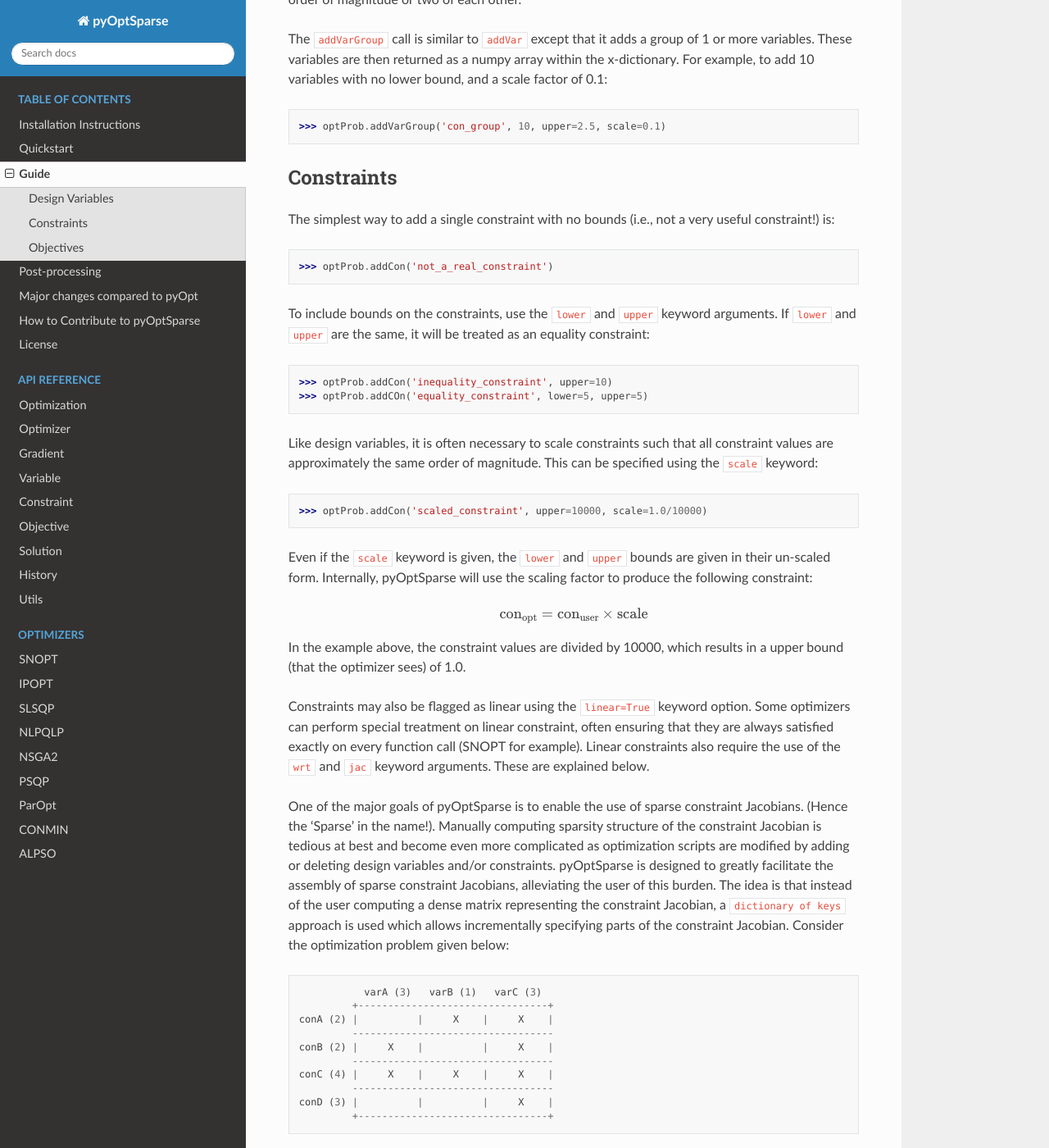
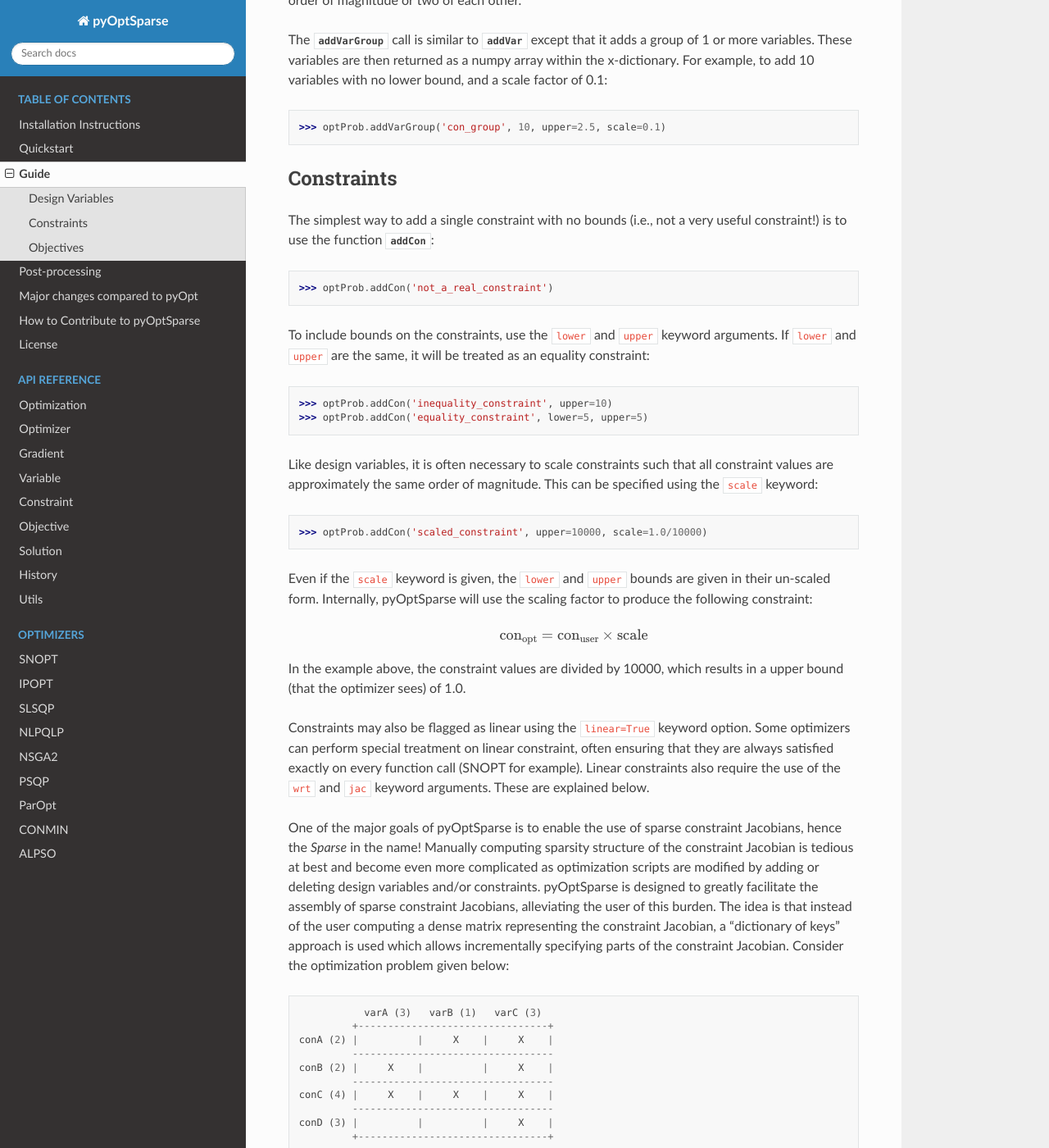
Before and after one commit to mdolab/pyoptsparse, a Sphinx documentation site: the page built from doc/guide.rst, in a window 1280 px wide and 1400 px high, scrolled down 1727 px. Shown: the whole window at 82% size. Built offline with Sphinx 7.4.7 and the Read the Docs theme 2.0.0, drawn with Linux system fonts in a browser that asks for light colours; some of the changed text lies outside the part shown.

Commit message:
added links to from guide/quickstart to API

```diff
--- a/doc/api/optimization.rst
+++ b/doc/api/optimization.rst
@@ -6,4 +6,4 @@
 .. currentmodule:: pyoptsparse.pyOpt_optimization
 
 .. autoclass:: Optimization
-   :members: addVar, addVarGroup, delVar, addCon, addConGroup, printSparsity, getDVs, setDVs, setDVsFromHistory, getDVConIndex, addObj
+   :members:
--- a/doc/api/optimizer.rst
+++ b/doc/api/optimizer.rst
@@ -1,7 +1,7 @@
 .. _optimizer:
 
 Optimizer
---------
+---------
 
 .. currentmodule:: pyoptsparse.pyOpt_optimizer
 
--- a/doc/guide.rst
+++ b/doc/guide.rst
@@ -44,42 +44,35 @@
 
 Design Variables
 ++++++++++++++++
-
-The simplest way to add a single continuous variable with no bounds
-(side constraints) and initial value of 0.0 is::
+The simplest way to add a single continuous variable with no bounds (side constraints) and initial value of 0.0 is
+to simply call :meth:`addVar <pyoptsparse.pyOpt_optimization.Optimization.addVar>`::
 
    >>> optProb.addVar('var_name')
 
-This will result in a scalar variable included in the ``x`` dictionary
-call to ``obj_fun`` which can be accessed by doing::
+This will result in a scalar variable included in the ``x`` dictionary call to ``obj_fun`` which can be accessed by doing::
 
   >>> x['var_name']
 
-A more complex example will include lower bounds, upper bounds and a
-non-zero initial value::
+A more complex example will include lower bounds, upper bounds and a non-zero initial value::
 
   >>> optProb.addVar('var_name',lower=-10, upper=5, value=-2)
 
-The ``lower`` or ``upper`` keywords may be specified as ``None`` to
-signify there is no bound on the variable.
+The ``lower`` or ``upper`` keywords may be specified as ``None`` to signify there is no bound on the variable.
 
-Finally, an additional keyword argument ``scale`` can be specified
-which will perform an internal design variable scaling. The ``scale``
-keyword will result in the following:
+Finally, an additional keyword argument ``scale`` can be specified which will perform an internal design variable scaling.
+The ``scale`` keyword will result in the following:
 
 .. math::
 
   x_\text{opt} = x_\text{user} \times \text{scale}
 
-The purpose of the scale factor is ensure that design variables of
-widely different magnitudes can be used in the same optimization. Is
-it desirable to have the magnitude of all variables within an order of
-magnitude or two of each other.
+The purpose of the scale factor is ensure that design variables of widely different magnitudes can be used in the same optimization.
+It is desirable to have the magnitude of all variables within an order of magnitude or two of each other.
 
-The ``addVarGroup`` call is similar to ``addVar`` except that it adds
-a group of 1 or more variables. These variables are then returned as a
-numpy array within the x-dictionary. For example, to add 10 variables
-with no lower bound, and a scale factor of 0.1::
+The :meth:`addVarGroup <pyoptsparse.pyOpt_optimization.Optimization.addVarGroup>` call is similar to
+:meth:`addVar <pyoptsparse.pyOpt_optimization.Optimization.addVar>` except that it adds a group of 1 or more variables.
+These variables are then returned as a numpy array within the x-dictionary.
+For example, to add 10 variables with no lower bound, and a scale factor of 0.1::
 
   >>> optProb.addVarGroup('con_group', 10, upper=2.5, scale=0.1)
 
@@ -87,53 +80,44 @@
 Constraints
 +++++++++++
 
-The simplest way to add a single constraint with no bounds (i.e., not a
-very useful constraint!) is::
+The simplest way to add a single constraint with no bounds (i.e., not a very useful constraint!) is
+to use the function :meth:`addCon <pyoptsparse.pyOpt_optimization.Optimization.addCon>`::
 
   >>> optProb.addCon('not_a_real_constraint')
 
-To include bounds on the constraints, use the ``lower`` and ``upper``
-keyword arguments. If ``lower`` and ``upper`` are the same, it will be
-treated as an equality constraint::
+To include bounds on the constraints, use the ``lower`` and ``upper`` keyword arguments.
+If ``lower`` and ``upper`` are the same, it will be treated as an equality constraint::
 
   >>> optProb.addCon('inequality_constraint', upper=10)
-  >>> optProb.addCOn('equality_constraint', lower=5, upper=5)
+  >>> optProb.addCon('equality_constraint', lower=5, upper=5)
 
-Like design variables, it is often necessary to scale constraints such
-that all constraint values are approximately the same order of
-magnitude. This can be specified using the ``scale`` keyword::
+Like design variables, it is often necessary to scale constraints such that all constraint values are approximately the same order of magnitude.
+This can be specified using the ``scale`` keyword::
 
   >>> optProb.addCon('scaled_constraint', upper=10000, scale=1.0/10000)
 
-Even if the ``scale`` keyword is given, the ``lower`` and ``upper``
-bounds are given in their un-scaled form. Internally, pyOptSparse
-will use the scaling factor to produce the following constraint:
+Even if the ``scale`` keyword is given, the ``lower`` and ``upper`` bounds are given in their un-scaled form.
+Internally, pyOptSparse will use the scaling factor to produce the following constraint:
 
 .. math::
 
   \text{con}_\text{opt} = \text{con}_\text{user} \times \text{scale}
 
-In the example above, the constraint values are divided by 10000,
-which results in a upper bound (that the optimizer sees) of 1.0.
+In the example above, the constraint values are divided by 10000, which results in a upper bound (that the optimizer sees) of 1.0.
 
-Constraints may also be flagged as linear using the ``linear=True``
-keyword option. Some optimizers can perform special treatment on
-linear constraint, often ensuring that they are always satisfied
-exactly on every function call (SNOPT for example). Linear constraints
-also require the use of the ``wrt`` and ``jac`` keyword
-arguments. These are explained below.
+Constraints may also be flagged as linear using the ``linear=True`` keyword option.
+Some optimizers can perform special treatment on linear constraint, often ensuring that they are always satisfied
+exactly on every function call (SNOPT for example).
+Linear constraints also require the use of the ``wrt`` and ``jac`` keyword arguments.
+These are explained below.
 
-One of the major goals of pyOptSparse is to enable the use of
-sparse constraint Jacobians. (Hence the 'Sparse' in the name!).
-Manually computing sparsity structure of the constraint Jacobian is
-tedious at best and become even more complicated as optimization
-scripts are modified by adding or deleting design variables and/or
-constraints. pyOptSparse is designed to greatly facilitate the
-assembly of sparse constraint Jacobians, alleviating the user of this
-burden. The idea is that instead of the user computing a dense matrix
-representing the constraint Jacobian, a ``dictionary of keys``
-approach is used which allows incrementally specifying parts of the
-constraint Jacobian. Consider the optimization problem given below::
+One of the major goals of pyOptSparse is to enable the use of sparse constraint Jacobians, hence the `Sparse` in the name!
+Manually computing sparsity structure of the constraint Jacobian is tedious at best and become even more complicated
+as optimization scripts are modified by adding or deleting design variables and/or constraints.
+pyOptSparse is designed to greatly facilitate the assembly of sparse constraint Jacobians, alleviating the user of this burden.
+The idea is that instead of the user computing a dense matrix representing the constraint Jacobian,
+a "dictionary of keys" approach is used which allows incrementally specifying parts of the constraint Jacobian.
+Consider the optimization problem given below::
 
               varA (3)   varB (1)   varC (3)
             +--------------------------------+
@@ -146,11 +130,10 @@
    conD (3) |          |          |     X    |
             +--------------------------------+
 
-The ``X``'s denote which parts of the Jacobian have non-zero
-values. pyOptSparse does not determine the sparsity structure of
-the Jacobian automatically, it must be specified by the user during
-calls to ``addCon`` and ``addConGroup``.  By way of example, the code
-that generates the  hypothetical optimization problem is as follows:
+The ``X``'s denote which parts of the Jacobian have non-zero values.
+pyOptSparse does not determine the sparsity structure of the Jacobian automatically,
+it must be specified by the user during calls to :meth:`addCon <pyoptsparse.pyOpt_optimization.Optimization.addCon>` and :meth:`addConGroup <pyoptsparse.pyOpt_optimization.Optimization.addConGroup>`.
+By way of example, the code that generates the  hypothetical optimization problem is as follows:
 
 .. code-block:: python
 
@@ -163,24 +146,21 @@
   optProb.addConGroup('conC', 4, upper=0.0)
   optProb.addConGroup('conD', 3, upper=0.0, wrt=['varC'])
 
-Note that the order of the ``wrt`` (which stands for with-respect-to)
-is not significant. Furthermore, if the ``wrt`` argument is omitted
-altogether, pyOptSparse assumes that the constraint is dense.
+Note that the order of the ``wrt`` (which stands for with-respect-to) is not significant.
+Furthermore, if the ``wrt`` argument is omitted altogether, pyOptSparse assumes that the constraint is dense.
 
 To examine the sparsity pattern, pyOptSparse can generate the ASCII table shown above.
 To do so, use the following call after adding all the design variables, objectives and constraints::
 
   >>> optProb.printSparsity()
 
-Using the ``wrt`` keyword allows the user to determine the overall
-sparsity structure of the constraint Jacobian. However, we have
-currently assumed that each of the blocks with an ``X`` in is a dense
-sub-block. pyOptSparse allows each of the *sub-blocks* to itself
-be sparse. pyOptSparse requires this sparsity structure to be
-specified when the constraint is added. This information is supplied
-through the ``jac`` keyword argument. Lets say, that the ``(conD, varC)``
-block of the Jacobian is actually a sparse and linear. By way of
-example, the call instead may be as follows:
+Using the ``wrt`` keyword allows the user to determine the overall sparsity structure of the constraint Jacobian.
+However, we have currently assumed that each of the blocks with an ``X`` in is a dense sub-block.
+pyOptSparse allows each of the *sub-blocks* to itself be sparse.
+pyOptSparse requires this sparsity structure to be specified when the constraint is added.
+This information is supplied through the ``jac`` keyword argument.
+Lets say, that the ``(conD, varC)`` block of the Jacobian is actually a sparse and linear.
+By way of example, the call instead may be as follows:
 
 .. code-block:: python
 
@@ -191,24 +171,20 @@
 
   optProb.addConGroup('conD', 3, upper=0.0, wrt=['varC'], linear=True, jac={'varC':jac})
 
-We have created a linked list sparse matrix using
-``scipy.sparse``. Any scipy sparse matrix format can be accepted. We
-have then provided this constraint Jacobian using the ``jac`` keyword
-argument. This argument is a dictionary, and the keys must match the
-design variable sets given in the ``wrt`` to keyword. Essentially what
-we have done is specified the which blocks of the constraint rows are
-non-zero, and provided the sparsity structure of ones that are sparse.
+We have created a linked list sparse matrix using ``scipy.sparse``.
+Any SciPy sparse matrix format can be accepted.
+We have then provided this constraint Jacobian using the ``jac`` keyword argument.
+This argument is a dictionary, and the keys must match the design variable sets given in the ``wrt`` to keyword.
+Essentially what we have done is specified the which blocks of the constraint rows are non-zero,
+and provided the sparsity structure of ones that are sparse.
 
-For linear constraints the values in ``jac`` are meaningful: they must
-be the actual linear constraint Jacobian values (which do not
-change). For non-linear constraints, only the sparsity structure
-(i.e. which entries are nonzero) is significant. The values themselves will be
-determined by a call to the sens() function.
+For linear constraints the values in ``jac`` are meaningful:
+they must be the actual linear constraint Jacobian values (which do not change).
+For non-linear constraints, only the sparsity structure (i.e. which entries are nonzero) is significant.
+The values themselves will be determined by a call to the ``sens()`` function.
 
-Also note, that the ``wrt`` and ``jac`` keyword arguments are only
-supported when user-supplied sensitivity is used. If automatic gradients
-from pyOptSparse are used, the constraint Jacobian will
-necessarily be dense.
+Also note, that the ``wrt`` and ``jac`` keyword arguments are only supported when user-supplied sensitivity is used.
+If automatic gradients from pyOptSparse are used, the constraint Jacobian will necessarily be dense.
 
 .. note::
     Currently, only the optimizers SNOPT and IPOPT support sparse Jacobians.
@@ -216,13 +192,11 @@
 Objectives
 ++++++++++
 
-Each optimization will require at least one objective to be
-added. This is accomplished using a the call::
+Each optimization will require at least one objective to be added.
+This is accomplished using a the call to :meth:`addObj <pyoptsparse.pyOpt_optimization.Optimization.addObj>`::
 
   optProb.addObj('obj_name')
 
-What this does is tell pyOptSparse that the key ``obj_name`` in the
-function returns will be taken as the objective. For optimizers that
-can do multi-objective optimization (e.g. NSGA2), multiple
-objectives can be added. Optimizers that can only handle one objective
-enforce that only a single objective is added to the optimization description.
+What this does is tell pyOptSparse that the key ``obj_name`` in the function returns will be taken as the objective.
+For optimizers that can do multi-objective optimization (e.g. NSGA2), multiple objectives can be added.
+Optimizers that can only handle one objective enforce that only a single objective is added to the optimization description.
```
Also changed, not shown: doc/quickstart.rst (+43 -48 lines), 1 other file.
